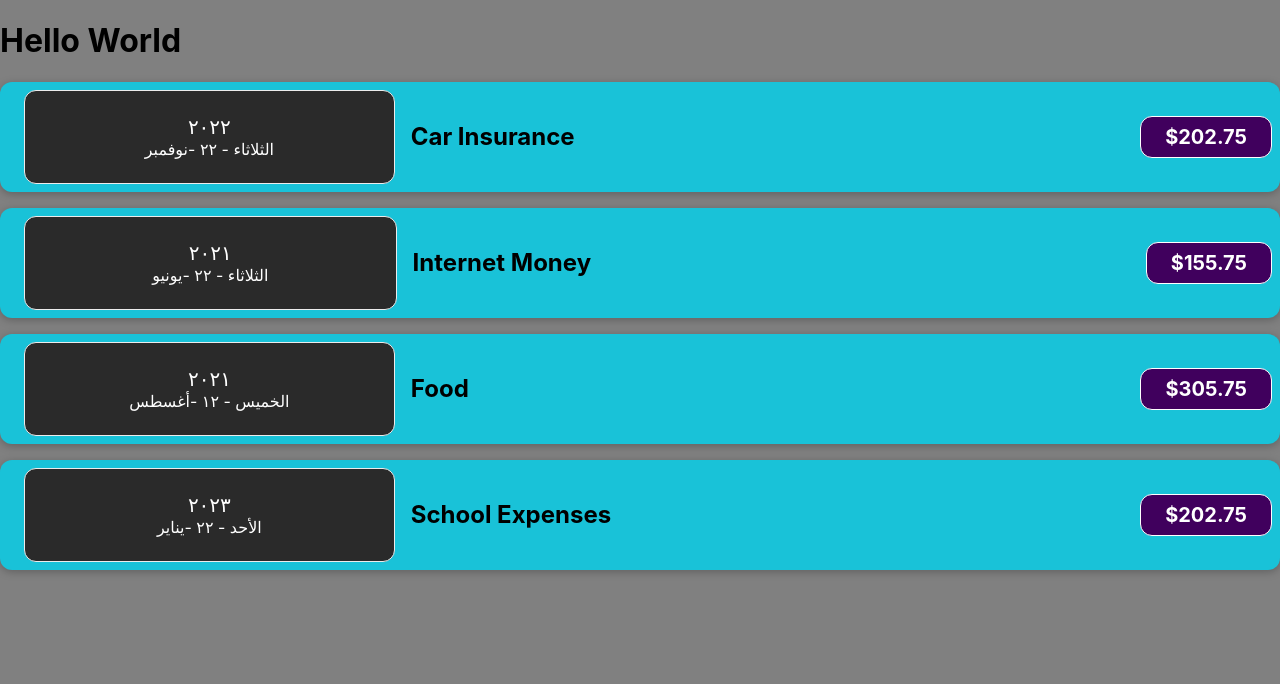
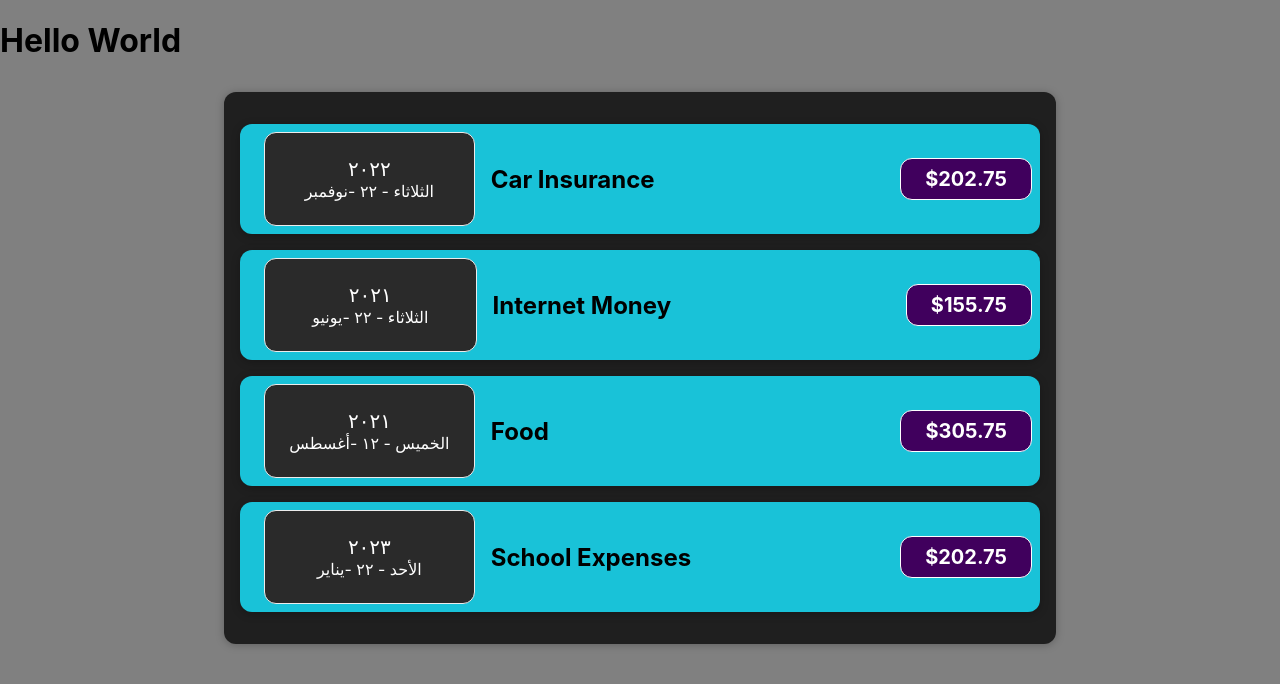
Before and after one commit to Ezz-Ashraf/Expense-tracker, a React (Create React App) app: page / in a window 1280 px wide. Shown: the top 684 px of the page. Built offline with nearby package versions, Linux system fonts and the light colour scheme.

Commit message:
Added Expenses Component

```diff
--- a/src/App.js
+++ b/src/App.js
@@ -1,4 +1,4 @@
-import ExpenseItem from './components/ExpenseItem'
+import Expenses from './components/Expenses'
 
 function App() {
   const expenses = [
@@ -30,10 +30,7 @@ function App() {
   return (
     <div>
  <h1>Hello World</h1>
- <ExpenseItem date = {expenses[0].date} id={expenses[0].id}description ={expenses[0].description} price ={expenses[0].price}></ExpenseItem>
- <ExpenseItem date =  {expenses[1].date} id= {expenses[1].id} description = {expenses[1].description} price = {expenses[1].price}></ExpenseItem>
- <ExpenseItem  date = {expenses[2].date} id ={expenses[2].id} description = {expenses[2].description} price = {expenses[2].price}></ExpenseItem>
- <ExpenseItem  date ={expenses[3].date} id = {expenses[3].id} description = {expenses[3].description} price = {expenses[3].price}></ExpenseItem>
+<Expenses expenses ={expenses}/>
   </div>
   );
 }
--- /dev/null
+++ b/src/components/Expenses.css
@@ -0,0 +1,9 @@
+.expenses {
+    padding: 1rem;
+    background-color: rgb(31, 31, 31);
+    margin: 2rem auto;
+    width: 50rem;
+    max-width: 95%;
+    border-radius: 12px;
+    box-shadow: 0 1px 8px rgba(0, 0, 0, 0.25);
+  }
--- /dev/null
+++ b/src/components/Expenses.js
@@ -0,0 +1,18 @@
+import ExpenseItem from "./ExpenseItem"
+import './Expenses.css'
+
+function Expenses(props) {
+
+return (
+    <div className="expenses">
+         <ExpenseItem date = {props.expenses[0].date} id={props.expenses[0].id}description ={props.expenses[0].description} price ={props.expenses[0].price}></ExpenseItem>
+ <ExpenseItem date =  {props.expenses[1].date} id= {props.expenses[1].id} description = {props.expenses[1].description} price = {props.expenses[1].price}></ExpenseItem>
+ <ExpenseItem  date = {props.expenses[2].date} id ={props.expenses[2].id} description = {props.expenses[2].description} price = {props.expenses[2].price}></ExpenseItem>
+ <ExpenseItem  date ={props.expenses[3].date} id = {props.expenses[3].id} description = {props.expenses[3].description} price = {props.expenses[3].price}></ExpenseItem>
+
+    </div>
+)
+
+}
+
+export default Expenses
```
